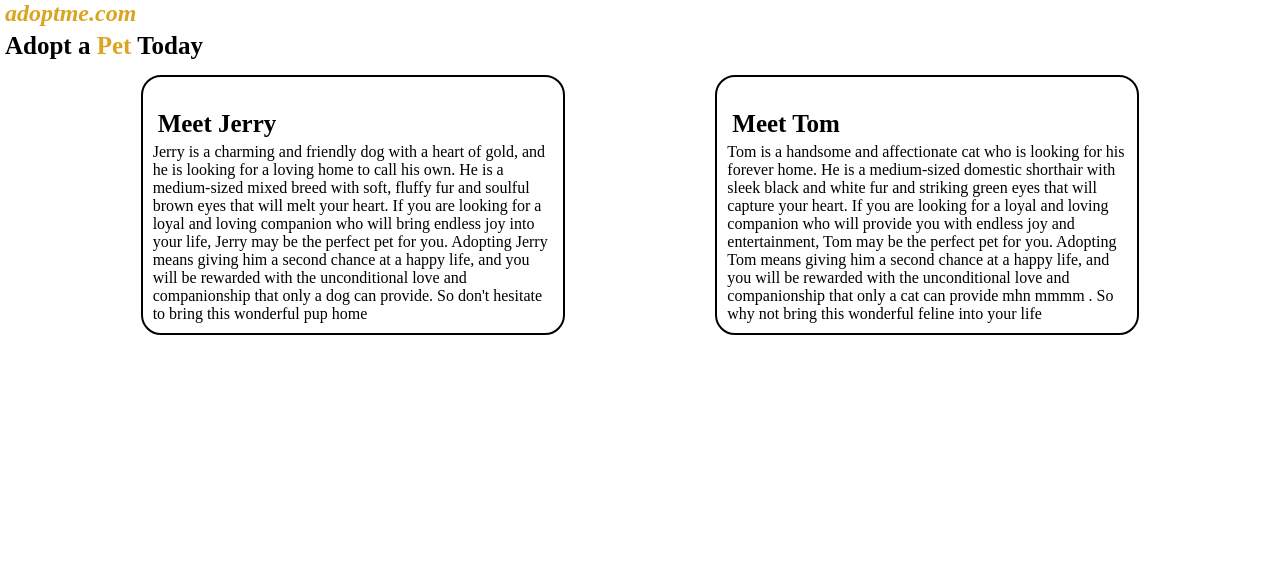
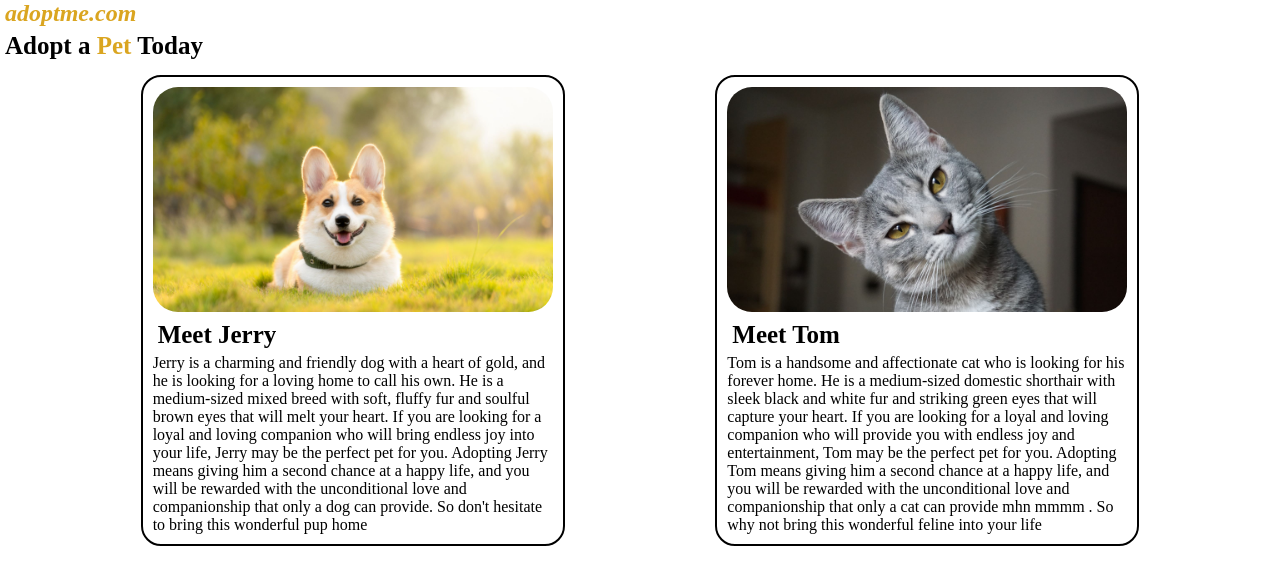
Before and after one commit to Riya-choudhary-101/Pet-adoption-page, a plain HTML site: page index.html in a window 1280 px wide. Drawn offline with Linux system fonts and the light colour scheme.

Commit message:
Update index.html

```diff
--- a/index.html
+++ b/index.html
@@ -13,7 +13,7 @@
 
     <div id="pet">
         <div class="card">
-            <img src="dog.jpg" alt="">
+            <img src="assets/dog.jpg" alt="">
             <h3>Meet Jerry</h3>
             <p>  Jerry is a charming and friendly dog with a heart of gold, and he is
                 looking for a loving home to call his own. He is a medium-sized mixed
@@ -28,7 +28,7 @@
         </div>
 
         <div class="card">
-            <img src="cat.jpg" alt="">
+            <img src="assets/cat.jpg" alt="">
             <h3>Meet Tom</h3>
             <p>Tom is a handsome and affectionate cat who is looking for his forever
                 home. He is a medium-sized domestic shorthair with sleek black and
```
